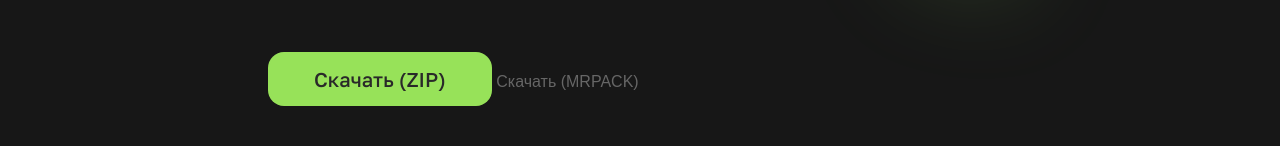
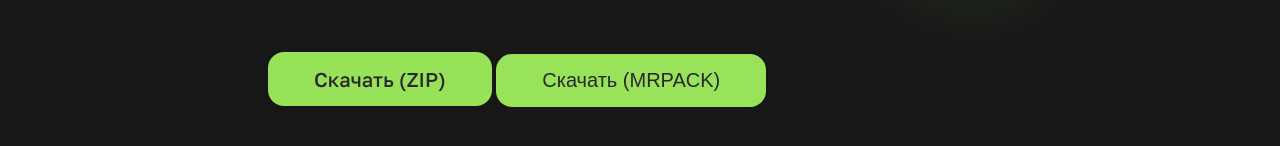
Before and after one commit to LadaLegends/VanillaSuper, a plain HTML site: page modpacks.html in a window 1280 px wide. Shown: the part 492-638 px from the top of the page. Drawn offline with Linux system fonts and the light colour scheme; a web font is replaced by a local one.

Commit message:
Update modpacks.html

```diff
--- a/modpacks.html
+++ b/modpacks.html
@@ -37,6 +37,9 @@
             .button1{display: inline-block; font-size:20px; text-decoration:none; padding:15px 46px; color:#292929; background:#aaff64e0;border-radius:16px;}
             .button1:hover{background:#8dde4bd5;color:#292929;transition: all 0.4s ease;}
 
+            .button11{display: inline-block; font-size:20px; text-decoration:none; padding:15px 46px; color:#292929; background:#aaff64e0;border-radius:16px;}
+            .button11:hover{background:#8dde4bd5;color:#292929;transition: all 0.4s ease;}
+
             .button9{display: inline-block; font-size:17px;text-decoration:none; padding:11px 44px; color:#232323; background:#ffffff;border-radius:12px;border:0px solid #232323;}
             .button9:hover{background:#dddddd;color:#232323;border:0px solid #232323;transition: all 0.2s ease;}
 
```
